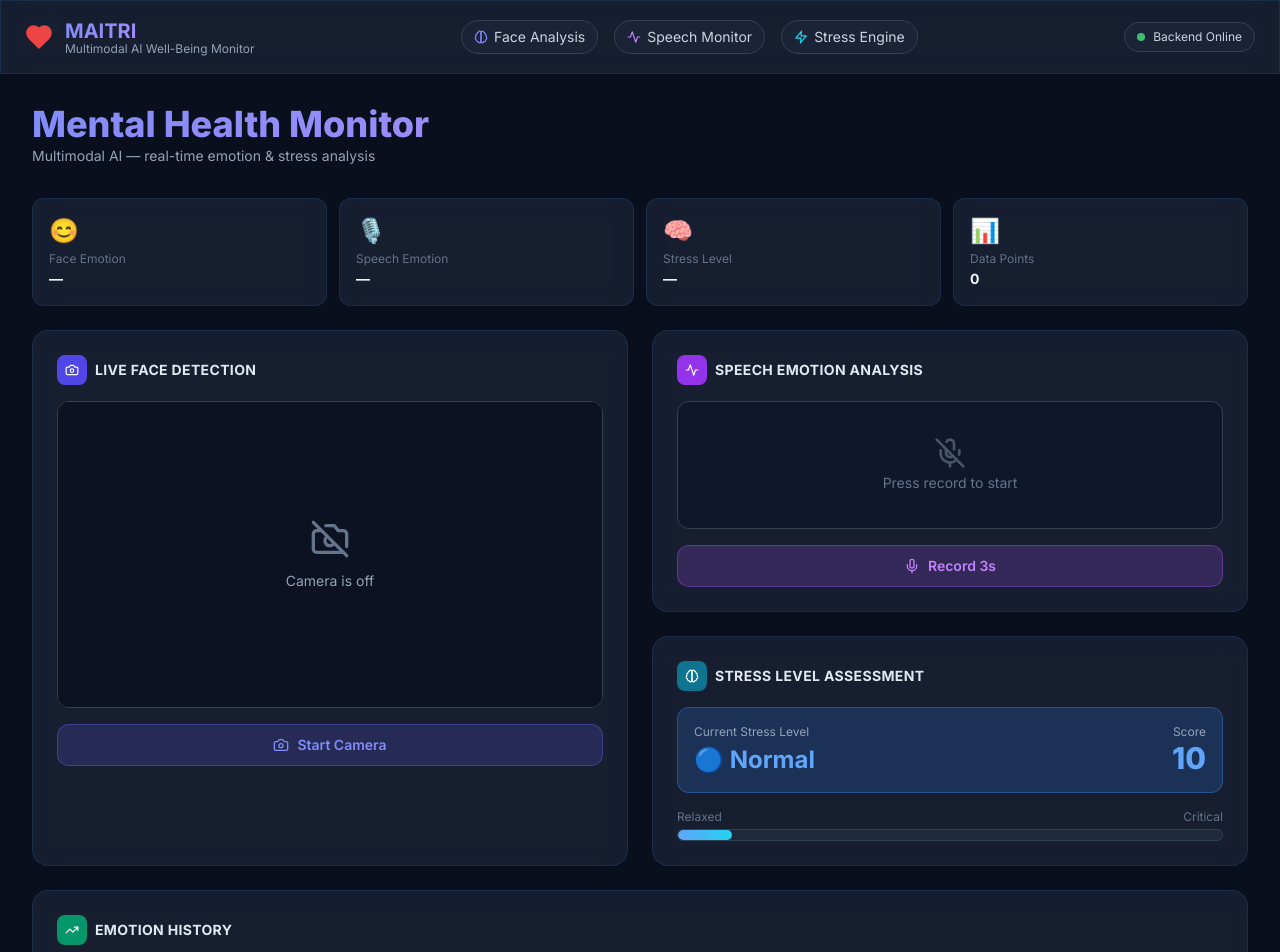
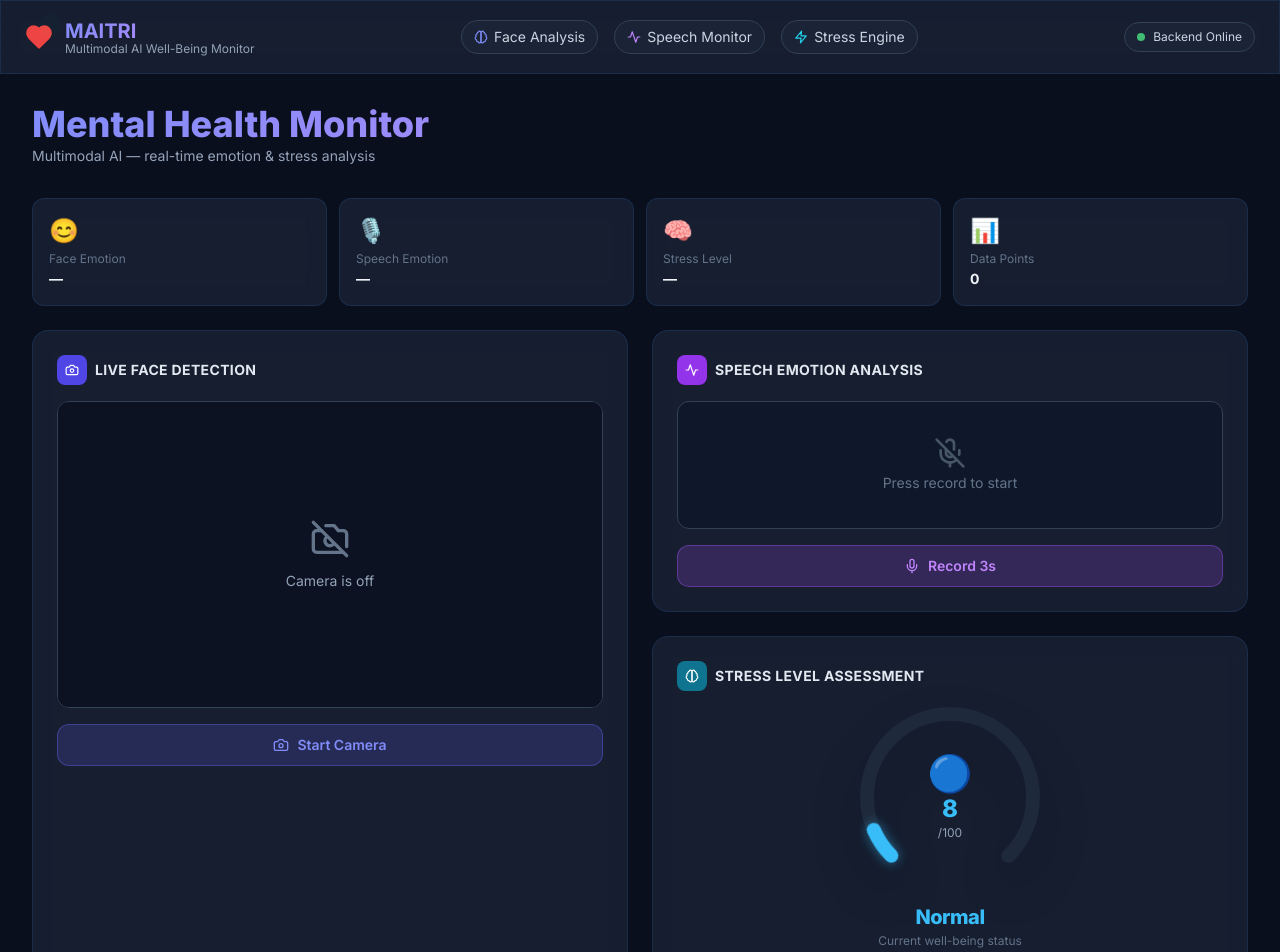
Before and after one commit to ritesh-1918/maitri-ai, a React (Create React App) app in the folder frontend/: page / in a window 1280 px wide. Shown: the top 952 px of the page. Built offline with nearby package versions, Linux system fonts and the light colour scheme.

Commit message:
Feat: StressMeter circular SVG gauge with animated arc and glow

```diff
--- a/frontend/src/components/StressMeter.js
+++ b/frontend/src/components/StressMeter.js
@@ -1,93 +1,163 @@
 import React, { useEffect, useState } from 'react';
-import { motion } from 'framer-motion';
+import { motion, AnimatePresence } from 'framer-motion';
 
 const STRESS_CONFIG = {
-    'High Stress': {
-        color: 'from-red-500 to-orange-500',
-        bg: 'bg-red-500/20 border-red-500/40',
-        text: 'text-red-400',
-        glow: 'glow-danger',
-        percent: 90,
-        icon: '🔴',
-    },
-    'Medium Stress': {
-        color: 'from-yellow-400 to-orange-400',
-        bg: 'bg-yellow-500/20 border-yellow-500/40',
-        text: 'text-yellow-400',
-        percent: 55,
-        icon: '🟡',
-    },
-    'Low Stress': {
-        color: 'from-green-400 to-emerald-500',
-        bg: 'bg-green-500/20 border-green-500/40',
-        text: 'text-green-400',
-        percent: 20,
-        icon: '🟢',
-    },
-    'Normal': {
-        color: 'from-blue-400 to-cyan-400',
-        bg: 'bg-blue-500/20 border-blue-500/40',
-        text: 'text-blue-400',
-        percent: 10,
-        icon: '🔵',
-    },
+    'High Stress': { color: '#ef4444', track: '#7f1d1d', label: 'High Stress', icon: '🔴', percent: 90, glow: 'rgba(239,68,68,0.5)' },
+    'Medium Stress': { color: '#f59e0b', track: '#78350f', label: 'Medium Stress', icon: '🟡', percent: 55, glow: 'rgba(245,158,11,0.5)' },
+    'Low Stress': { color: '#10b981', track: '#064e3b', label: 'Low Stress', icon: '🟢', percent: 20, glow: 'rgba(16,185,129,0.5)' },
+    'Normal': { color: '#38bdf8', track: '#0c4a6e', label: 'Normal', icon: '🔵', percent: 8, glow: 'rgba(56,189,248,0.5)' },
+};
+
+// SVG circular gauge
+const CircularGauge = ({ percent, color, glow }) => {
+    const SIZE = 180;
+    const STROKE = 14;
+    const RADIUS = (SIZE - STROKE) / 2;
+    const CIRCUMFERENCE = 2 * Math.PI * RADIUS;
+    // We use 270° arc (start at 135°, end at 405°)
+    const ARC_RATIO = 0.75;
+    const dasharray = CIRCUMFERENCE * ARC_RATIO;
+    const dashoffset = dasharray - (percent / 100) * dasharray;
+
+    return (
+        <svg width={SIZE} height={SIZE} viewBox={`0 0 ${SIZE} ${SIZE}`} className="drop-shadow-2xl">
+            {/* Glow filter */}
+            <defs>
+                <filter id="glow">
+                    <feGaussianBlur stdDeviation="3" result="blur" />
+                    <feMerge>
+                        <feMergeNode in="blur" />
+                        <feMergeNode in="SourceGraphic" />
+                    </feMerge>
+                </filter>
+            </defs>
+
+            {/* Track arc */}
+            <circle
+                cx={SIZE / 2} cy={SIZE / 2} r={RADIUS}
+                fill="none"
+                strokeWidth={STROKE}
+                stroke="#1e293b"
+                strokeDasharray={`${dasharray} ${CIRCUMFERENCE}`}
+                strokeDashoffset={0}
+                strokeLinecap="round"
+                transform={`rotate(135 ${SIZE / 2} ${SIZE / 2})`}
+            />
+
+            {/* Animated progress arc */}
+            <motion.circle
+                cx={SIZE / 2} cy={SIZE / 2} r={RADIUS}
+                fill="none"
+                strokeWidth={STROKE}
+                stroke={color}
+                strokeLinecap="round"
+                strokeDasharray={`${dasharray} ${CIRCUMFERENCE}`}
+                initial={{ strokeDashoffset: dasharray }}
+                animate={{ strokeDashoffset: dashoffset }}
+                transition={{ duration: 1.2, ease: 'easeOut' }}
+                transform={`rotate(135 ${SIZE / 2} ${SIZE / 2})`}
+                filter="url(#glow)"
+                style={{ filter: `drop-shadow(0 0 6px ${glow})` }}
+            />
+        </svg>
+    );
 };
 
 const StressMeter = ({ stressData }) => {
     const level = stressData?.stress_level || 'Normal';
     const config = STRESS_CONFIG[level] || STRESS_CONFIG['Normal'];
-    const [animated, setAnimated] = useState(0);
+    const [displayPercent, setDisplayPercent] = useState(0);
 
+    // Animate counter
     useEffect(() => {
-        const timeout = setTimeout(() => setAnimated(config.percent), 100);
-        return () => clearTimeout(timeout);
+        let start = 0;
+        const target = config.percent;
+        const step = Math.ceil(target / 40);
+        const timer = setInterval(() => {
+            start += step;
+            if (start >= target) { setDisplayPercent(target); clearInterval(timer); }
+            else setDisplayPercent(start);
+        }, 25);
+        return () => clearInterval(timer);
     }, [level, config.percent]);
 
     return (
-        <div className="flex flex-col gap-4">
-            {/* Level Badge */}
-            <motion.div
-                key={level}
-                initial={{ opacity: 0, scale: 0.95 }}
-                animate={{ opacity: 1, scale: 1 }}
-                className={`flex items-center justify-between p-4 rounded-xl border ${config.bg}`}
-            >
-                <div>
-                    <p className="text-xs text-slate-400 mb-1">Current Stress Level</p>
-                    <p className={`text-2xl font-bold ${config.text}`}>{config.icon} {level}</p>
-                </div>
-                <div className="text-right">
-                    <p className="text-xs text-slate-400">Score</p>
-                    <p className={`text-3xl font-black ${config.text}`}>{config.percent}</p>
-                </div>
-            </motion.div>
+        <div className="flex flex-col items-center gap-4">
 
-            {/* Progress Bar */}
-            <div>
-                <div className="flex justify-between text-xs text-slate-500 mb-1">
-                    <span>Relaxed</span>
-                    <span>Critical</span>
-                </div>
-                <div className="w-full h-3 bg-slate-800 rounded-full overflow-hidden border border-slate-700">
-                    <motion.div
-                        className={`h-full rounded-full bg-gradient-to-r ${config.color}`}
-                        initial={{ width: '0%' }}
-                        animate={{ width: `${animated}%` }}
-                        transition={{ duration: 1, ease: 'easeOut' }}
-                    />
+            {/* Circular Gauge */}
+            <div className="relative flex items-center justify-center">
+                <CircularGauge
+                    percent={config.percent}
+                    color={config.color}
+                    glow={config.glow}
+                />
+                {/* Center label */}
+                <div className="absolute flex flex-col items-center">
+                    <AnimatePresence mode="wait">
+                        <motion.span
+                            key={level}
+                            initial={{ opacity: 0, scale: 0.8 }}
+                            animate={{ opacity: 1, scale: 1 }}
+                            exit={{ opacity: 0, scale: 0.8 }}
+                            className="text-4xl"
+                        >
+                            {config.icon}
+                        </motion.span>
+                    </AnimatePresence>
+                    <motion.p
+                        key={`pct-${level}`}
+                        initial={{ opacity: 0 }}
+                        animate={{ opacity: 1 }}
+                        className="text-2xl font-black tabular-nums"
+                        style={{ color: config.color }}
+                    >
+                        {displayPercent}
+                    </motion.p>
+                    <p className="text-xs text-slate-400">/100</p>
                 </div>
             </div>
 
-            {/* Emotion Sources */}
+            {/* Stress Label */}
+            <AnimatePresence mode="wait">
+                <motion.div
+                    key={level}
+                    initial={{ opacity: 0, y: 8 }}
+                    animate={{ opacity: 1, y: 0 }}
+                    exit={{ opacity: 0, y: -8 }}
+                    transition={{ duration: 0.35 }}
+                    className="text-center"
+                >
+                    <p
+                        className="text-xl font-extrabold tracking-tight"
+                        style={{ color: config.color }}
+                    >
+                        {config.label}
+                    </p>
+                    <p className="text-xs text-slate-500 mt-0.5">Current well-being status</p>
+                </motion.div>
+            </AnimatePresence>
+
+            {/* Legend bar */}
+            <div className="w-full h-2 rounded-full overflow-hidden bg-gradient-to-r from-sky-400 via-yellow-400 to-red-500 opacity-60" />
+            <div className="flex justify-between w-full text-xs text-slate-500 -mt-2">
+                <span>Relaxed</span>
+                <span>Moderate</span>
+                <span>Critical</span>
+            </div>
+
+            {/* Emotion source pills */}
             {stressData && (
-                <div className="grid grid-cols-2 gap-3">
+                <div className="grid grid-cols-2 gap-2 w-full mt-1">
                     {[
-                        { label: 'Face Emotion', value: stressData.face_emotion },
-                        { label: 'Speech Emotion', value: stressData.speech_emotion },
-                    ].map(({ label, value }) => (
-                        <div key={label} className="bg-slate-800/60 rounded-xl p-3 border border-slate-700">
-                            <p className="text-xs text-slate-500">{label}</p>
-                            <p className="text-sm font-semibold capitalize text-slate-200 mt-0.5">{value || '—'}</p>
+                        { label: 'Face', value: stressData.face_emotion, dot: '#818cf8' },
+                        { label: 'Speech', value: stressData.speech_emotion, dot: '#a78bfa' },
+                    ].map(({ label, value, dot }) => (
+                        <div key={label} className="bg-slate-800/60 rounded-xl px-3 py-2 border border-slate-700 flex items-center gap-2">
+                            <span className="w-2 h-2 rounded-full flex-shrink-0" style={{ background: dot }} />
+                            <div className="min-w-0">
+                                <p className="text-xs text-slate-500">{label}</p>
+                                <p className="text-xs font-semibold text-slate-200 capitalize truncate">{value || '—'}</p>
+                            </div>
                         </div>
                     ))}
                 </div>
```
